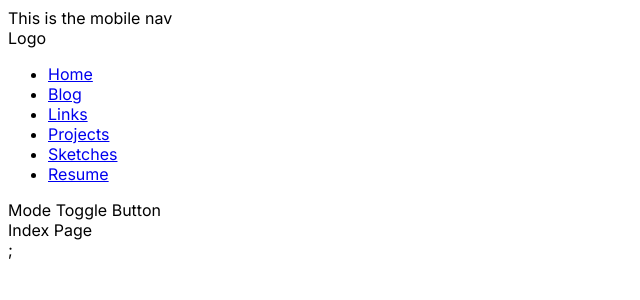
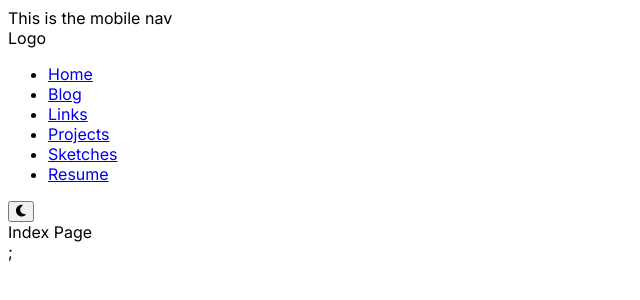
Before and after one commit to StrixSC/strix.site, a Next.js app: page / in a window 1280 px wide. Shown: the top 300 px of the page, without its empty margins (0-640 px from the left). Built offline with nearby package versions, Linux system fonts and the light colour scheme.

Commit message:
Added dark/light mode toggle button

```diff
--- a/components/ModeToggleButton.tsx
+++ b/components/ModeToggleButton.tsx
@@ -1,11 +1,20 @@
-import { useRouter } from 'next/router';
-import Link from 'next/link';
+import { FontAwesomeIcon } from '@fortawesome/react-fontawesome';
+import { faMoon } from '@fortawesome/free-solid-svg-icons';
+import { faSun } from '@fortawesome/free-solid-svg-icons';
+import { useState } from 'react';
 
 const ModeToggleButton = (props: any) => {
-    const { children, ...customMeta } = props;
-    const router = useRouter();
+    const [isDark, setDark] = useState(false);
 
-    return <div>Mode Toggle Button</div>;
+    return (
+        <button
+            onClick={() => {
+                setDark(isDark ? false : true);
+            }}>
+            {isDark && <FontAwesomeIcon icon={faSun} />}
+            {!isDark && <FontAwesomeIcon icon={faMoon} />}
+        </button>
+    );
 };
 
 export default ModeToggleButton;
--- a/components/Nav.tsx
+++ b/components/Nav.tsx
@@ -1,10 +1,14 @@
 import { useRouter } from 'next/router';
+import { useEffect, useState } from 'react';
 import Logo from './Logo';
 import ModeToggleButton from './ModeToggleButton';
 import NavItem from './NavItem';
 
 const Nav = (props: any) => {
     const router = useRouter();
+    const [mounted, setMounted] = useState(false);
+    useEffect(() => setMounted(true), []);
+    // After mounting, we have access to the theme
     return (
         <nav className="flex justify-between">
             <Logo></Logo>
@@ -29,7 +33,7 @@ const Nav = (props: any) => {
                         <NavItem text="Resume" href="/resume/"></NavItem>
                     </li>
                 </ul>
-                <ModeToggleButton></ModeToggleButton>
+                {mounted && <ModeToggleButton></ModeToggleButton>}
             </div>
         </nav>
     );
```
Also changed, not shown: package.json (+5 -2 lines), 1 other file (tests, documents, lock files or other folders).
